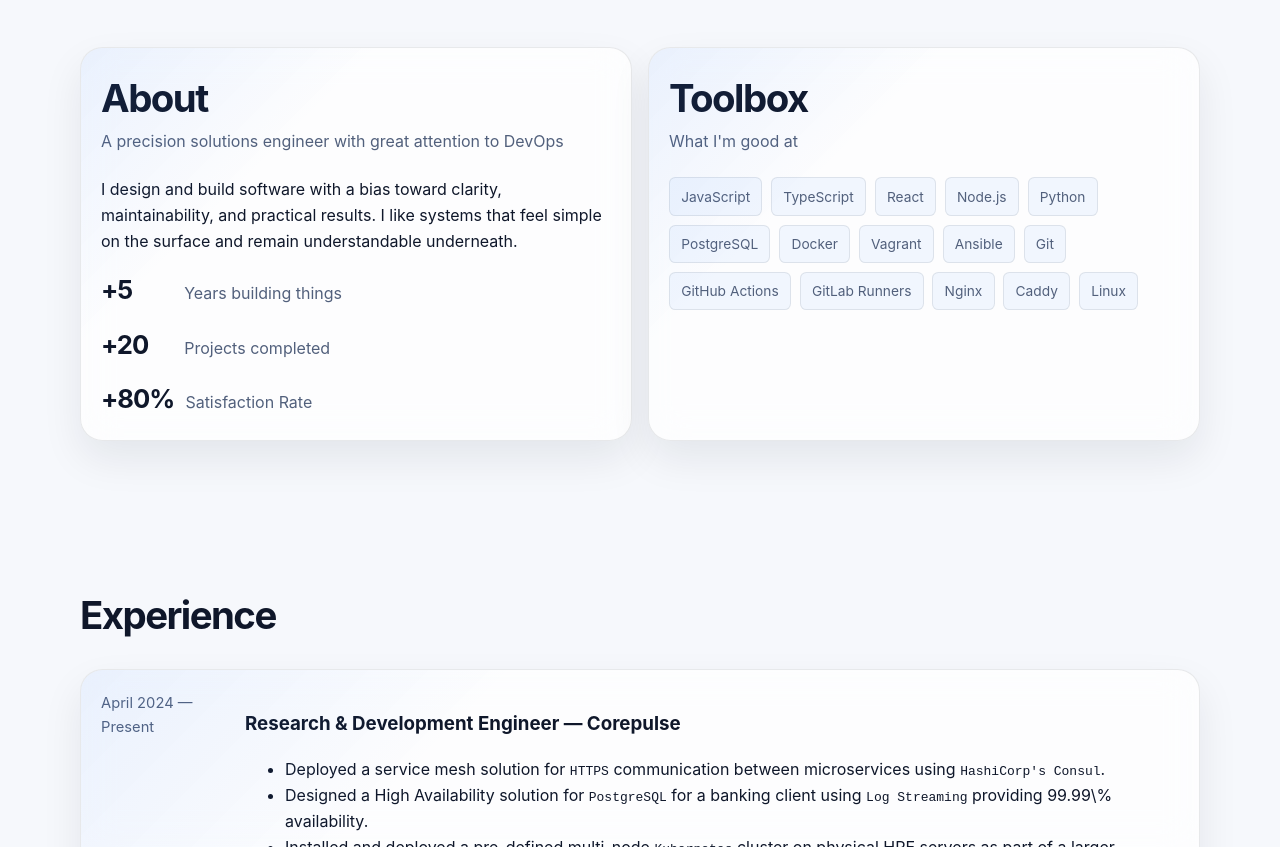
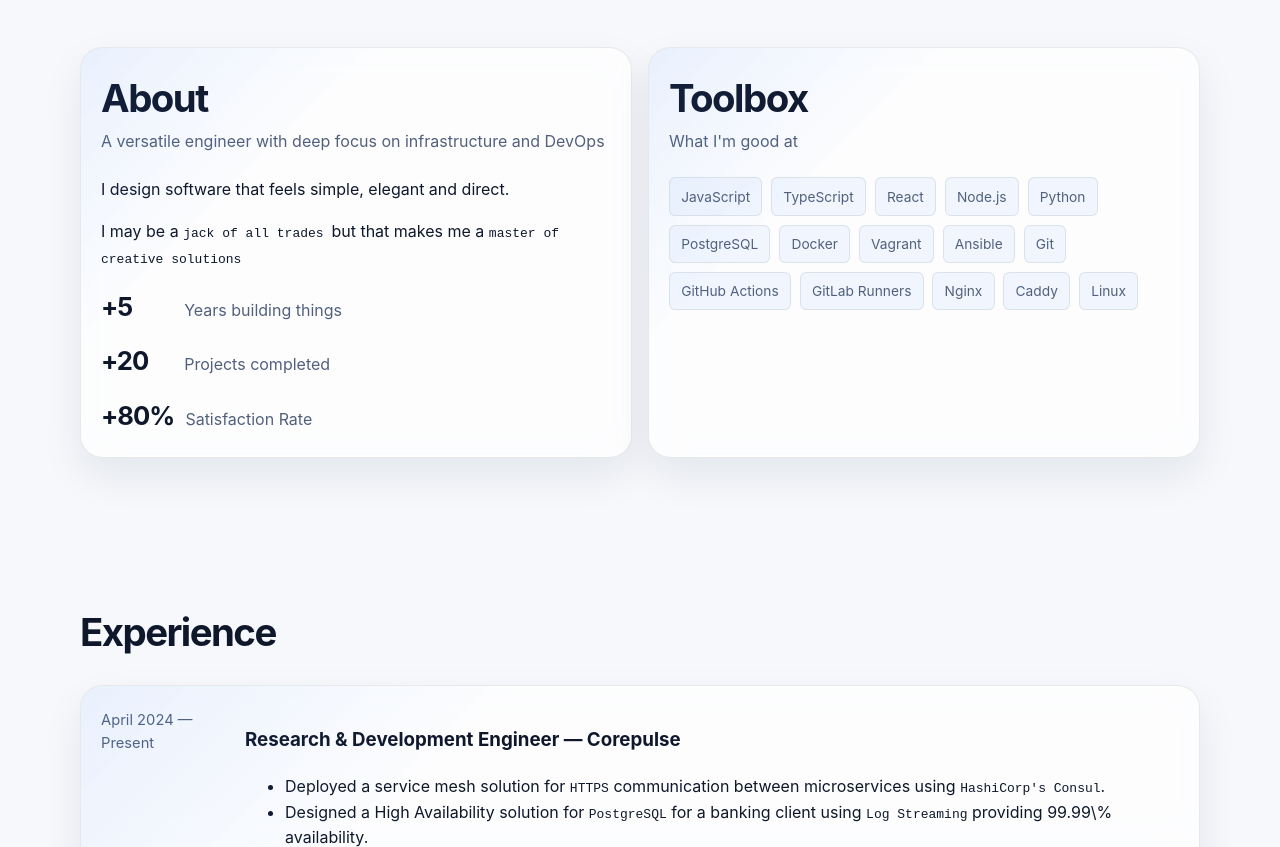
Before and after one commit to Spounka/portfolio-react, a React (Vite) app: page / in a window 1280 px wide. Shown: the part 1540-2387 px from the top of the page. Built offline with nearby package versions, Linux system fonts and the light colour scheme.

Commit message:
chore: update about me section

```diff
--- a/src/About.tsx
+++ b/src/About.tsx
@@ -9,16 +9,16 @@ export function About() {
                 <div>
                   <h2>About</h2>
                   <p>
-                    A precision solutions engineer with great attention to
-                    DevOps
+                    A versatile engineer with deep focus on infrastructure and DevOps
                   </p>
                 </div>
               </div>
 
               <p>
-                I design and build software with a bias toward clarity,
-                maintainability, and practical results. I like systems that feel
-                simple on the surface and remain understandable underneath.
+                I design software that feels simple, elegant and direct.
+              </p>
+              <p>
+                I may be a <code> jack of all trades </code> but that makes me a <code> master of creative solutions</code>
               </p>
 
               <div className="about-list">
```
